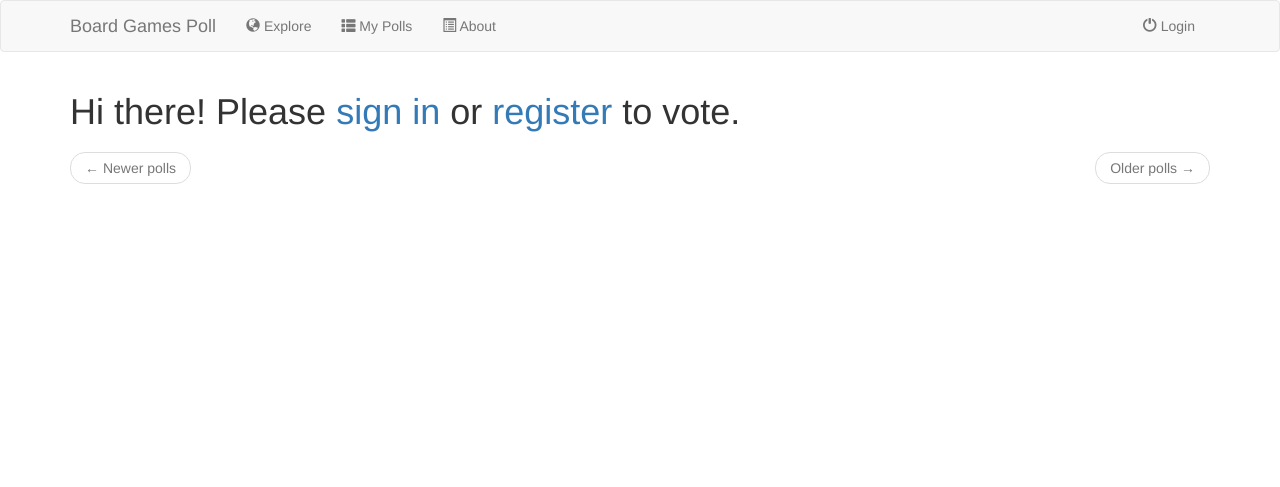
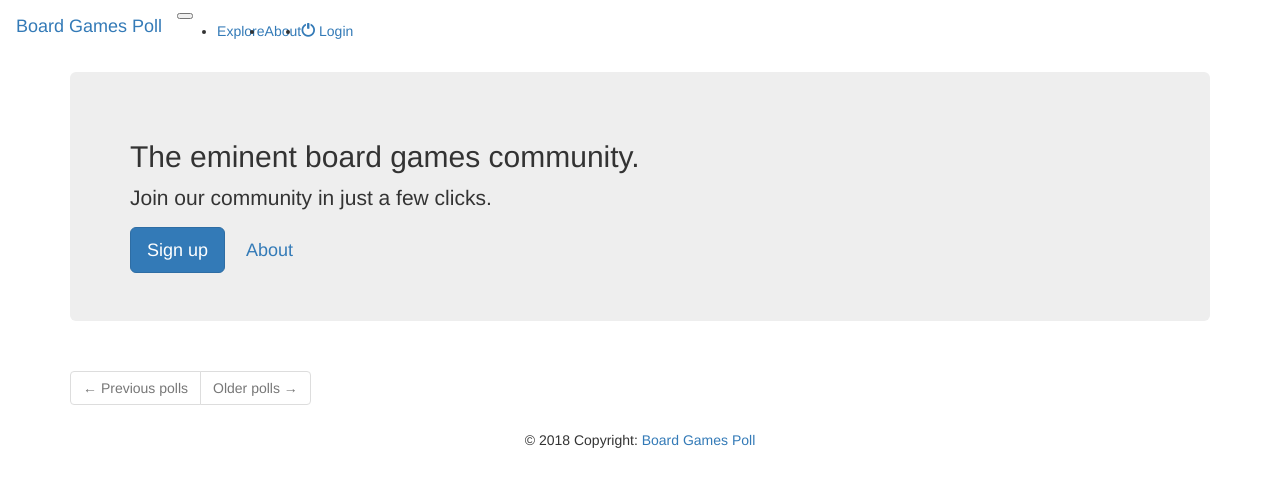
Before and after one commit to jonathanneo/boardGamesPoll, a Flask app: page /explore in a window 1280 px wide. Shown: the top 487 px of the page. Run offline with Flask 2, Linux system fonts and the light colour scheme; data that the repository does not hold is empty; some libraries are stand-ins or nearby versions.

Commit message:
upgraded for bootstrap 4

```diff
--- a/app/routes.py
+++ b/app/routes.py
@@ -9,8 +9,6 @@
 from app.email import send_password_reset_email
 from sqlalchemy import func, desc
 from flask import request
-
-
 
 @app.before_request
 def before_request():
--- a/app/templates/base.html
+++ b/app/templates/base.html
@@ -1,5 +1,4 @@
 {% extends 'bootstrap/base.html' %}
-
 <head>
 <script src="https://ajax.googleapis.com/ajax/libs/jquery/3.4.0/jquery.min.js"></script>
 </head>
@@ -9,40 +8,38 @@
 {% endblock %}
 
 {% block navbar %}
-    <nav class="navbar navbar-default">
-        <div class="container">
-            <div class="navbar-header">
-                <button type="button" class="navbar-toggle collapsed" data-toggle="collapse" data-target="#bs-example-navbar-collapse-1" aria-expanded="false">
-                    <span class="sr-only">Toggle navigation</span>
-                    <span class="icon-bar"></span>
-                    <span class="icon-bar"></span>
-                    <span class="icon-bar"></span>
-                </button>
-                <a href="{{ url_for('explore') }}" class="navbar-brand"> Board Games Poll</a>
-            </div>
-            <div class="collapse navbar-collapse" id="bs-example-navbar-collapse-1">
-                <ul class="nav navbar-nav">
-                    <li><a href="{{ url_for('explore') }}"><span class="glyphicon glyphicon-globe"></span> Explore</a></li>
-                    <li><a href="{{ url_for('index') }}"><span class="glyphicon glyphicon-th-list"></span> My Polls</a></li>
-                    <li><a href="{{ url_for('about') }}"><span class="glyphicon glyphicon-list-alt"></span> About</a></li>
-                </ul>
-                <ul class="nav navbar-nav navbar-right">
+    <nav class="navbar navbar-expand-lg navbar-light bg-light">
+        <a class="navbar-brand" href="{{ url_for('explore') }}">Board Games Poll</a>
+        <button class="navbar-toggler" type="button" data-toggle="collapse" data-target="#navbarSupportedContent" aria-controls="navbarSupportedContent" aria-expanded="false" aria-label="Toggle navigation">
+                <span class="navbar-toggler-icon"></span>
+        </button>
+
+        <div class="collapse navbar-collapse" id="navbarSupportedContent">
+                <ul class="navbar-nav mr-auto">
+                    <li class="nav-item">
+                    <a class="nav-link" href="{{ url_for('explore') }}">Explore <span class="sr-only">(current)</span></a>
+                    </li>
+                    <li class="nav-item">
+                        <a class="nav-link" href="{{ url_for('about') }}">About</a>
+                    </li>
                     {% if current_user.is_anonymous %}
-                    <li><a href="{{ url_for('login') }}"><span class="glyphicon glyphicon-off"></span> Login</a></li>
+                    <li class="nav-item"><a class="nav-link" href="{{ url_for('login') }}"><span class="glyphicon glyphicon-off"></span> Login</a></li>
                     {% else %}
                     {% if current_user.check_admin() %}
-                    <li><a href="{{ url_for('admin') }}"><span class="glyphicon glyphicon-flag"></span> Admin</a></li>
+                    <li class="nav-item"><a class="nav-link" href="{{ url_for('admin') }}"><span class="glyphicon glyphicon-flag"></span> Admin</a></li>
                     {% endif %}
-                    <li><a href="{{ url_for('user', username=current_user.username) }}"><span class="glyphicon glyphicon-user"></span> Profile</a></li>
-                    <li><a href="{{ url_for('logout') }}"><span class="glyphicon glyphicon-off"></span> Logout</a></li>
+                    <li class="nav-item"><a class="nav-link" href="{{ url_for('user', username=current_user.username) }}"><span class="glyphicon glyphicon-user"></span> Profile</a></li>
+                    <li class="nav-item"><a class="nav-link" href="{{ url_for('logout') }}"><span class="glyphicon glyphicon-off"></span> Logout</a></li>
                     {% endif %}
                 </ul>
-            </div>
+
         </div>
     </nav>
 {% endblock %}
 
 {% block content %}
+
+
     <div class="container">
         {% with messages = get_flashed_messages() %}
         {% if messages %}
--- a/app/templates/explore.html
+++ b/app/templates/explore.html
@@ -1,26 +1,42 @@
 {% extends "base.html" %}
 
 {% block app_content %}
+
 	{% if current_user.is_anonymous %}
-	<h1>Hi there! Please <a href="{{ url_for('login') }}">sign in</a> or <a href="{{ url_for('register') }}">register</a> to vote.</h1>
+        <div class="jumbotron">
+            <h2 class="display-4">The eminent board games community.</h2>
+            <p class="lead">Join our community in just a few clicks. </p>
+            <a class="btn btn-primary btn-lg" href="{{ url_for('register') }}" role="button">Sign up</a>
+            <a class="btn btn-secondary btn-lg" href= "{{ url_for('about') }}" role="button">About</a>
+        </div>
 	{% else %}
-	<h1>Hi, {{ current_user.username }}!</h1>
+        <div class="jumbotron">
+            <h1 class="display-4">Welcome back, {{ current_user.username }}. </h1>
+        </div>
     {% endif %}
+    <div class="card-group">
         {% for poll in polls %}
             {% include '_poll.html' %}
         {% endfor %}
-    <nav aria-label="...">
-        <ul class="pager">
-            <li class="previous{% if not prev_url %} disabled{% endif %}">
-                <a href="{{ prev_url or '#' }}">
-                    <span aria-hidden="true">&larr;</span> Newer polls
+    </div>
+
+    <div>
+        <nav aria-label="Page navigation example">
+            <ul class="pagination">
+                <li class="page-item{% if not prev_url %} disabled{% endif %}">
+                    <a class="page-link" href="{{ prev_url or '#' }}">
+                        <span aria-hidden="true">&larr;</span> Previous polls
                     </a>
                 </li>
-            <li class="next{% if not next_url %} disabled{% endif %}">
-                <a href="{{ next_url or '#' }}">
+                <li class="page-item{% if not next_url %} disabled{% endif %}">
+                    <a class="page-link" href="{{ next_url or '#' }}">
                         Older polls <span aria-hidden="true">&rarr;</span>
                     </a>
                 </li>
             </ul>
         </nav>
+    </div>
+    {% block footer %}
+        {% include "footer.html" %}
     {% endblock %}
+{% endblock %}
--- a/app/templates/footer.html
+++ b/app/templates/footer.html
@@ -1,8 +1,18 @@
 {% extends "bootstrap/base.html" %}
 
-{%- block app_content %}
+{%- block content %}
 {{super()}}
 {%- block footer %}
-<footer>&copy; 2016 Awesome, Inc.</footer>
+<!-- Footer -->
+<footer class="page-footer font-small blue">
+
+    <!-- Copyright -->
+    <div class="footer-copyright text-center py-3">© 2018 Copyright:
+      <a href="https://board-games-poll.herokuapp.com/"> Board Games Poll </a>
+    </div>
+    <!-- Copyright -->
+
+  </footer>
+  <!-- Footer -->
 {%- endblock footer %}
-{%- endblock %}
+{%- endblock content %}
--- a/app/templates/index.html
+++ b/app/templates/index.html
@@ -24,6 +24,8 @@
             </li>
         </ul>
     </nav>
+
+
+    {% include "footer.html" %}
+
 {% endblock %}
-
-{% include "footer.html" %}
```
Also changed, not shown: app/templates/_poll.html (+7 -31 lines), app.db. Lines whose indentation alone changed are shown as unchanged.
